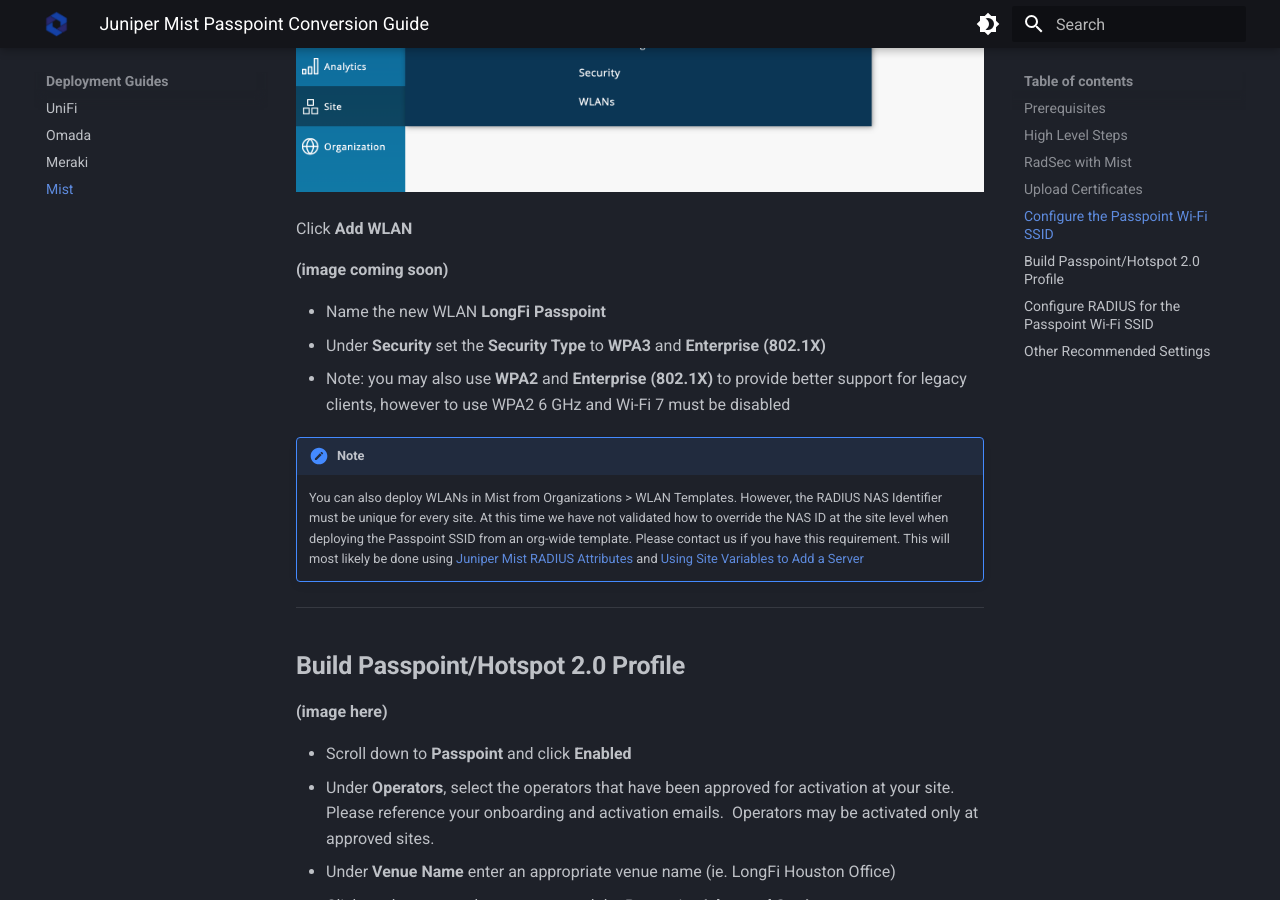
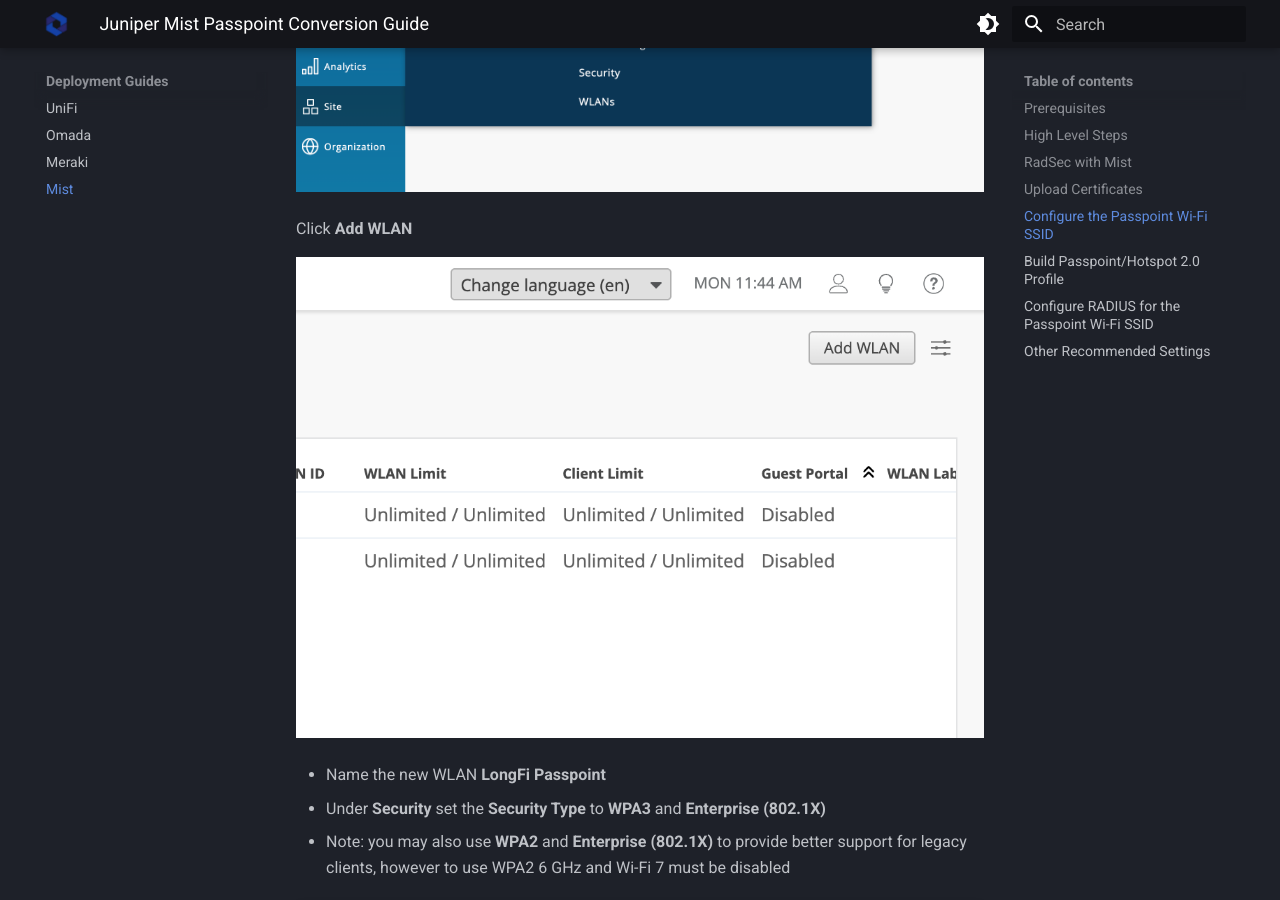
Before and after one commit to LongFi-Solutions/longfi-solutions.github.io, an MkDocs documentation site: the page built from docs/deployment/mist.md, in a window 1280 px wide and 900 px high, scrolled down 4378 px. Built offline with MkDocs 1.6.1 and Material for MkDocs 9.7.7, drawn with Linux system fonts in a browser that asks for light colours.

Commit message:
Update Deployment Guides “mist” +1

```diff
--- a/docs/deployment/mist.md
+++ b/docs/deployment/mist.md
@@ -88,7 +88,7 @@ From the Juniper Mist dashboard go to **Site > Wireless > WLANs**
 
 Click **Add WLAN**
 
-**(image coming soon)**
+![](/assets/images/Mist-5-AddWLAN-2.png)
 
 - Name the new WLAN **LongFi Passpoint**
 - Under **Security** set the **Security Type** to **WPA3** and **Enterprise (802.1X)**
```
Also changed, not shown: docs/assets/images/Mist-5-AddWLAN-2.png (added).
